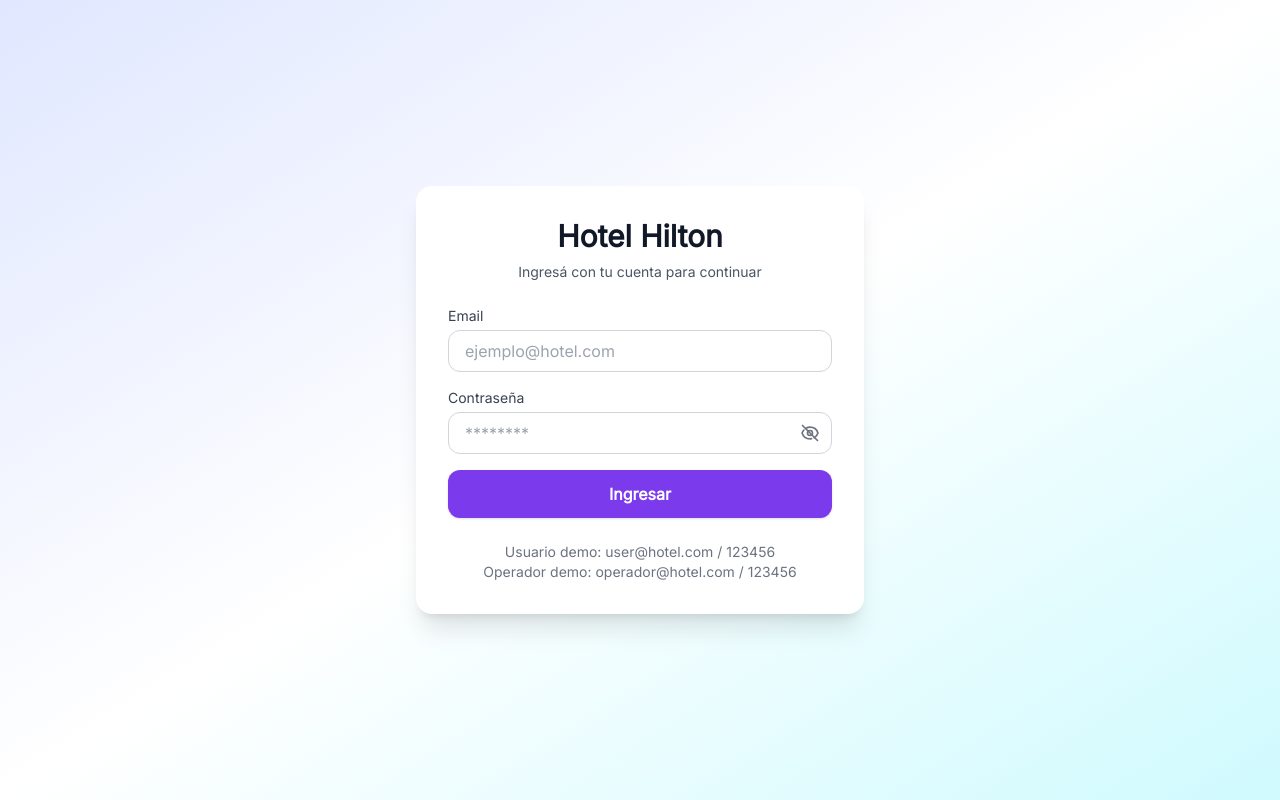
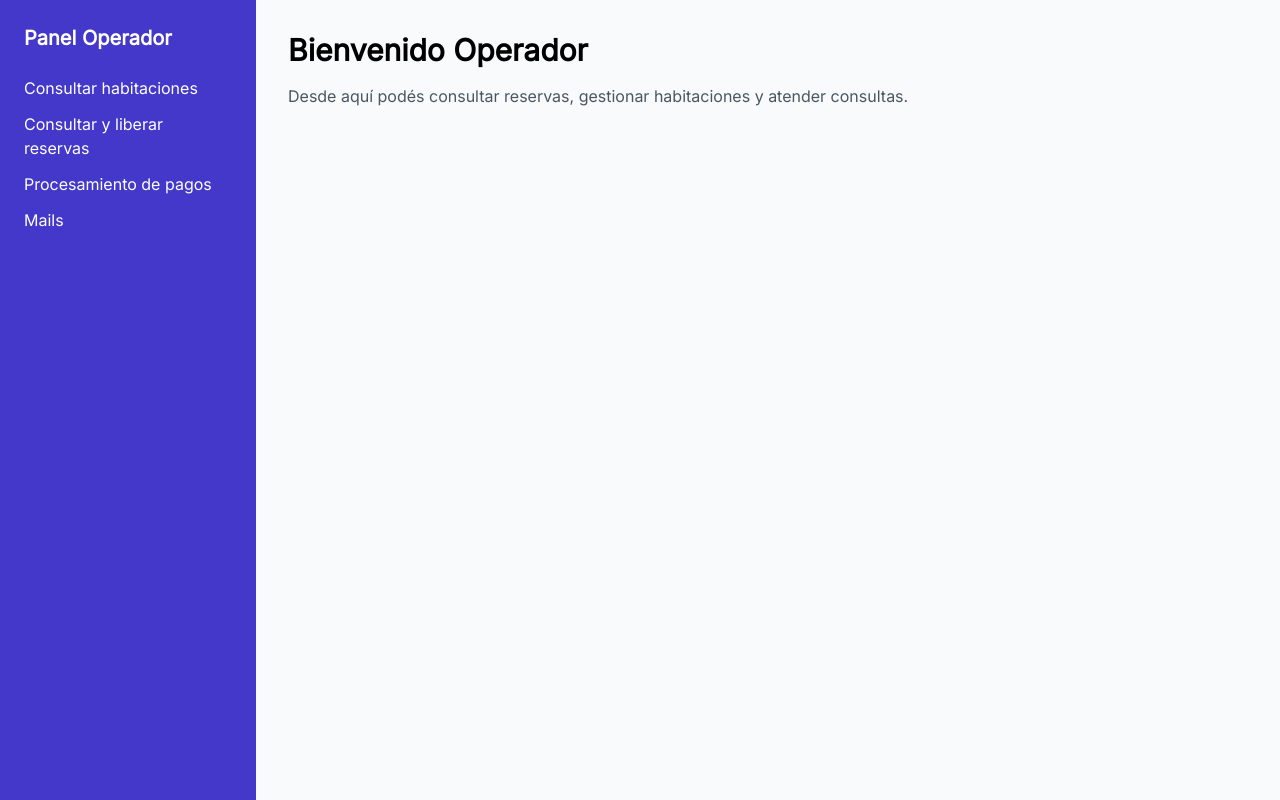
Before and after one commit to ramitagram/hotel-web, a React (Create React App) app: page /operator in a window 1280 px wide. Built offline with nearby package versions, Linux system fonts and the light colour scheme.

Commit message:
Páginas operador y admin conectadas a login

```diff
--- a/package.json
+++ b/package.json
@@ -10,6 +10,7 @@
     "@testing-library/user-event": "^13.5.0",
     "react": "^19.1.1",
     "react-dom": "^19.1.1",
+    "react-router-dom": "^7.9.3",
     "react-scripts": "5.0.1",
     "web-vitals": "^2.1.4"
   },
--- a/src/App.js
+++ b/src/App.js
@@ -1,7 +1,19 @@
+import React from "react";
+import { BrowserRouter as Router, Routes, Route } from "react-router-dom";
 import Login from "./pages/Login";
+import AdminLayout from "./pages/admin/AdminLayout";
+import OperatorLayout from "./pages/operator/OperatorLayout";
 
 function App() {
-  return <Login />;
+  return (
+    <Router>
+      <Routes>
+        <Route path="/" element={<Login />} />
+        <Route path="/admin/*" element={<AdminLayout />} />
+        <Route path="/operator/*" element={<OperatorLayout />} />
+      </Routes>
+    </Router>
+  );
 }
 
 export default App;
--- a/src/pages/Login.jsx
+++ b/src/pages/Login.jsx
@@ -1,19 +1,20 @@
 import { useState } from "react";
+import { useNavigate } from "react-router-dom";
 
 export default function Login() {
   const [email, setEmail] = useState("");
   const [pass, setPass] = useState("");
   const [error, setError] = useState("");
   const [showPassword, setShowPassword] = useState(false);
+  const navigate = useNavigate();
 
   const handleSubmit = (e) => {
     e.preventDefault();
 
-    //Mock de autenticación
-    if (email === "user@hotel.com" && pass === "123456") {
-      alert("Bienvenido Usuario: ver habitaciones, reservar, consultas.");
+    if (email === "admin@hotel.com" && pass === "123456") {
+      navigate("/admin"); // 🔑 lleva al panel de admin
     } else if (email === "operador@hotel.com" && pass === "123456") {
-      alert("Bienvenido Operador: acceso a panel interno.");
+      navigate("/operator"); // 🔑 lleva al panel de operador
     } else {
       setError("Credenciales incorrectas");
     }
@@ -75,47 +76,15 @@
               >
                 {showPassword ? (
                   // 👁️ Ojo abierto
-                  <svg
-                    xmlns="http://www.w3.org/2000/svg"
-                    className="h-5 w-5"
-                    fill="none"
-                    viewBox="0 0 24 24"
-                    stroke="currentColor"
-                  >
-                    <path
-                      strokeLinecap="round"
-                      strokeLinejoin="round"
-                      strokeWidth={2}
-                      d="M15 12a3 3 0 11-6 0 3 3 0 016 0z"
-                    />
-                    <path
-                      strokeLinecap="round"
-                      strokeLinejoin="round"
-                      strokeWidth={2}
-                      d="M2.458 12C3.732 7.943 7.523 5 12 5c4.478 0 8.268 2.943 9.542 7-1.274 4.057-5.064 7-9.542 7-4.477 0-8.268-2.943-9.542-7z"
-                    />
+                  <svg xmlns="http://www.w3.org/2000/svg" className="h-5 w-5" fill="none" viewBox="0 0 24 24" stroke="currentColor">
+                    <path strokeLinecap="round" strokeLinejoin="round" strokeWidth={2} d="M15 12a3 3 0 11-6 0 3 3 0 016 0z" />
+                    <path strokeLinecap="round" strokeLinejoin="round" strokeWidth={2} d="M2.458 12C3.732 7.943 7.523 5 12 5c4.478 0 8.268 2.943 9.542 7-1.274 4.057-5.064 7-9.542 7-4.477 0-8.268-2.943-9.542-7z" />
                   </svg>
                 ) : (
-                  //Ojo tachado
-                  <svg
-                    xmlns="http://www.w3.org/2000/svg"
-                    className="h-5 w-5"
-                    fill="none"
-                    viewBox="0 0 24 24"
-                    stroke="currentColor"
-                  >
-                    <path
-                      strokeLinecap="round"
-                      strokeLinejoin="round"
-                      strokeWidth={2}
-                      d="M13.875 18.825A10.05 10.05 0 0112 19c-4.478 0-8.268-2.943-9.542-7a9.956 9.956 0 012.251-3.592m2.548-2.13A9.956 9.956 0 0112 5c4.478 0 8.268 2.943 9.542 7a9.956 9.956 0 01-4.5 5.818M15 12a3 3 0 11-6 0 3 3 0 016 0z"
-                    />
-                    <path
-                      strokeLinecap="round"
-                      strokeLinejoin="round"
-                      strokeWidth={2}
-                      d="M3 3l18 18"
-                    />
+                  // 👁️ Ojo tachado
+                  <svg xmlns="http://www.w3.org/2000/svg" className="h-5 w-5" fill="none" viewBox="0 0 24 24" stroke="currentColor">
+                    <path strokeLinecap="round" strokeLinejoin="round" strokeWidth={2} d="M13.875 18.825A10.05 10.05 0 0112 19c-4.478 0-8.268-2.943-9.542-7a9.956 9.956 0 012.251-3.592m2.548-2.13A9.956 9.956 0 0112 5c4.478 0 8.268 2.943 9.542 7a9.956 9.956 0 01-4.5 5.818M15 12a3 3 0 11-6 0 3 3 0 016 0z" />
+                    <path strokeLinecap="round" strokeLinejoin="round" strokeWidth={2} d="M3 3l18 18" />
                   </svg>
                 )}
               </button>
@@ -131,14 +100,14 @@
           </button>
         </form>
 
-        {/* Footer */}
-        <div className="mt-6 text-center text-sm text-gray-500">
+        {/* Footer con demos */}
+        <div className="mt-6 text-center text-sm text-gray-500 space-y-2">
           <p>
-            Usuario demo:{" "}
-            <span className="font-medium">user@hotel.com / 123456</span>
+            <span className="font-bold text-violet-700">Admin demo:</span>{" "}
+            <span className="font-medium">admin@hotel.com / 123456</span>
           </p>
           <p>
-            Operador demo:{" "}
+            <span className="font-bold text-indigo-700">Operador demo:</span>{" "}
             <span className="font-medium">operador@hotel.com / 123456</span>
           </p>
         </div>
--- /dev/null
+++ b/src/pages/admin/AdminLayout.jsx
@@ -0,0 +1,31 @@
+import React from "react";
+
+export default function AdminLayout(){
+     return (
+    <div className="flex min-h-screen">
+      {/* Sidebar */}
+      <aside className="w-64 bg-violet-700 text-white p-6">
+        <h2 className="text-xl font-bold mb-6">Admin Panel</h2>
+        <nav className="space-y-3">
+          <a href="/admin/habitaciones" className="block hover:text-violet-200">
+            CRUD Habitaciones
+          </a>
+          <a href="/admin/operadores" className="block hover:text-violet-200">
+            CRUD Operadores
+          </a>
+          <a href="/admin/reportes" className="block hover:text-violet-200">
+            Reportes
+          </a>
+        </nav>
+      </aside>
+
+      {/* Main content */}
+      <main className="flex-1 p-8 bg-gray-50">
+        <h1 className="text-3xl font-bold">Bienvenido Administrador</h1>
+        <p className="mt-4 text-gray-600">
+          Acá vas a poder gestionar habitaciones, operadores y ver reportes.
+        </p>
+      </main>
+    </div>
+  );
+}
--- /dev/null
+++ b/src/pages/operator/OperatorLayout.jsx
@@ -0,0 +1,35 @@
+import React from "react";
+
+export default function OperatorLayout() {
+  return (
+    <div className="flex min-h-screen">
+      {/* Sidebar */}
+      <aside className="w-64 bg-indigo-700 text-white p-6">
+        <h2 className="text-xl font-bold mb-6">Panel Operador</h2>
+        <nav className="space-y-3">
+          <a href="/operator/reservas" className="block hover:text-indigo-200">
+            Consultar habitaciones
+          </a>
+          <a href="/operator/mapa" className="block hover:text-indigo-200">
+            Consultar y liberar reservas
+          </a>
+          <a href="/operator/pagos" className="block hover:text-indigo-200">
+            Procesamiento de pagos
+          </a>
+          <a href="/operator/consultas" className="block hover:text-indigo-200">
+            Mails
+          </a>
+        </nav>
+      </aside>
+
+      {/* Main content */}
+      <main className="flex-1 p-8 bg-gray-50">
+        <h1 className="text-3xl font-bold">Bienvenido Operador</h1>
+        <p className="mt-4 text-gray-600">
+          Desde aquí podés consultar reservas, gestionar habitaciones y atender
+          consultas.
+        </p>
+      </main>
+    </div>
+  );
+}
```
Also changed, not shown: 1 other file (tests, documents, lock files or other folders).
